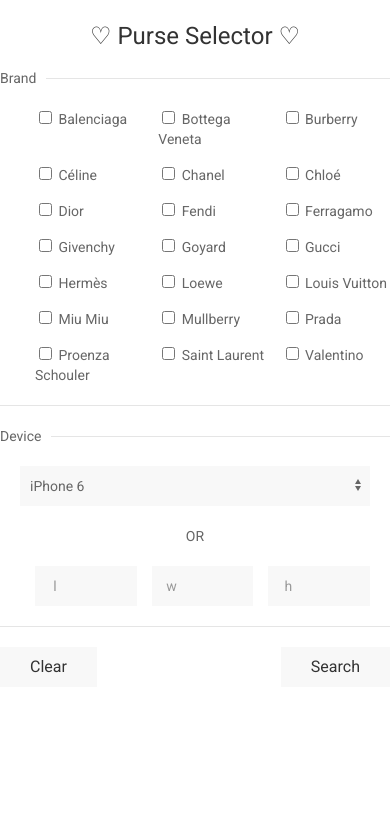
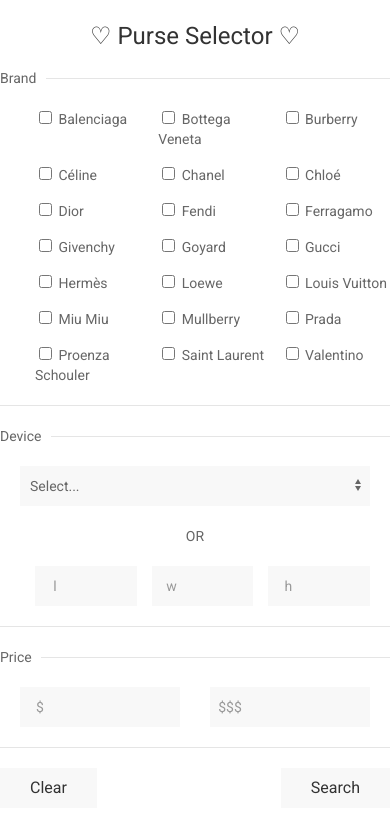
Before and after one commit to gracehseu/pursechooser, an Angular app: page / in a window 390 px wide. Shown: the top 832 px of the page. Built offline with nearby package versions, Linux system fonts and the light colour scheme.

Commit message:
added price and phone // add dropdown for advanced

```diff
--- a/src/app/brand-detail/brand-detail.component.html
+++ b/src/app/brand-detail/brand-detail.component.html
@@ -23,29 +23,53 @@
                 <div class="uk-heading-line uk-margin"><span>Device</span></div>
                 <div class="uk-margin-left uk-margin-right">
 
-                        <select class="uk-select">
+                        <select class="uk-select" formControlName="phone">
+                            <option>Select...</option>
                             <option *ngFor="let phone of phoneList">{{phone}}
                             </option>
                         </select>
 
                 </div>
-
                 <div class="uk-text-center uk-margin">OR</div>
-
                     <div class="uk-grid-small uk-child-width-1-3 uk-margin-left uk-margin-right" uk-grid>
                         <div *ngFor="let text of phoneTextList">
                             <div>
                                 <div class="uk-inline">
                                     <span class="uk-form-icon">{{text}}</span>
-                                    <input class="uk-input" type="text">
+                                    <input class="uk-input" type="number" formControlName={{text}} min="0">
                                 </div>
                             </div>
                         </div>
-
                     </div>
-
                 <hr>
             </div>
+            <div>
+                <div class="uk-heading-line uk-margin"><span>Price</span></div>
+                <div>
+                    <form>
+                        <div class="uk-flex uk-margin-left">
+                            <div class="uk-align-left uk-margin-remove-bottom">
+                                <div class="uk-inline">
+                                    <span class="uk-form-icon">$</span>
+                                    <input class="uk-input" type="number" min="0" formControlName='maxPrice'>
+                                </div>
+                            </div>
+
+                            <div class="uk-align-right uk-margin-right uk-margin-remove-left uk-margin-remove-bottom">
+                                <div class="uk-inline">
+                                    <span class="uk-form-icon">$$$</span>
+                                    <input class="uk-input" type="number" min="0" formControlName='minPrice'>
+                                </div>
+                            </div>
+                        </div>
+                    </form>
+                </div>
+                <hr>
+            </div>
+
+
+
+
 
             <div class="row">
                 <button class="uk-button uk-button-default uk-align-left" type="button" (click)="onClear()">Clear</button>
--- a/src/app/brand-detail/brand-detail.component.ts
+++ b/src/app/brand-detail/brand-detail.component.ts
@@ -25,7 +25,13 @@
 
   constructor(private fb: FormBuilder) {
     this.form = this.fb.group({
-      brandListArray: this.fb.array([])
+      brandListArray: this.fb.array([]),
+      phone: new FormControl(null),
+      l: new FormControl(null),
+      w: new FormControl(null),
+      h: new FormControl(null),
+      maxPrice: new FormControl(null),
+      minPrice: new FormControl(null),
     })
   }
 
@@ -36,7 +42,7 @@
 
   onSubmit() {
     console.log("submit")
-    console.log(this.form);
+    console.log(this.form.value);
   }
 
   onClear() {
@@ -47,6 +53,47 @@
   private initForm() {
 
   }
+
+  // (function () {
+  //   const parent = document.querySelector('.range-slider');
+
+  //   if (!parent) {
+  //     return;
+  //   }
+
+  //   const rangeS = parent.querySelectorAll('input[type="range"]'),
+  //     numberS = parent.querySelectorAll('input[type="number"]');
+
+  //   rangeS.forEach((el) => {
+  //     el.oninput = () => {
+  //       let slide1 = parseFloat(rangeS[0].value),
+  //         slide2 = parseFloat(rangeS[1].value);
+
+  //       if (slide1 > slide2) {
+  //         [slide1, slide2] = [slide2, slide1];
+  //       }
+
+  //       numberS[0].value = slide1;
+  //       numberS[1].value = slide2;
+  //     }
+  //   });
+
+  //   numberS.forEach((el) => {
+  //     el.oninput = () => {
+  //       let number1 = parseFloat(numberS[0].value),
+  //         number2 = parseFloat(numberS[1].value);
+
+  //       if (number1 > number2) {
+  //         let tmp = number1;
+  //         numberS[0].value = number2;
+  //         numberS[1].value = tmp;
+  //       }
+
+  //       rangeS[0].value = number1;
+  //       rangeS[1].value = number2;
+  //     }
+  //   });
+  // })();
 
   onCheckboxChange(e) {
     const brandListArray: FormArray = this.form.get('brandListArray') as FormArray;
```
